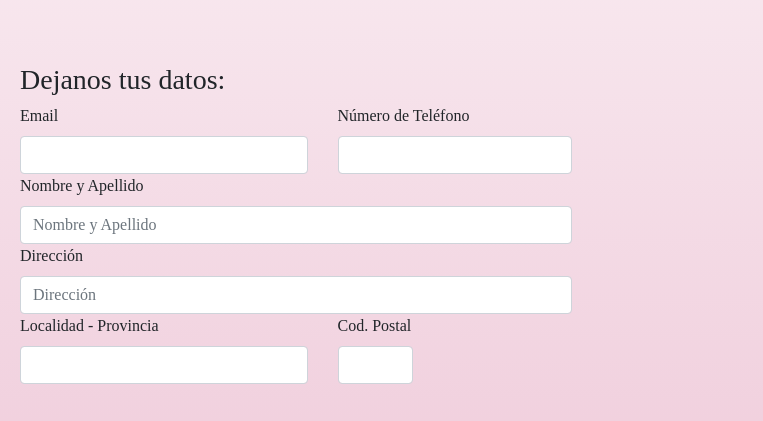
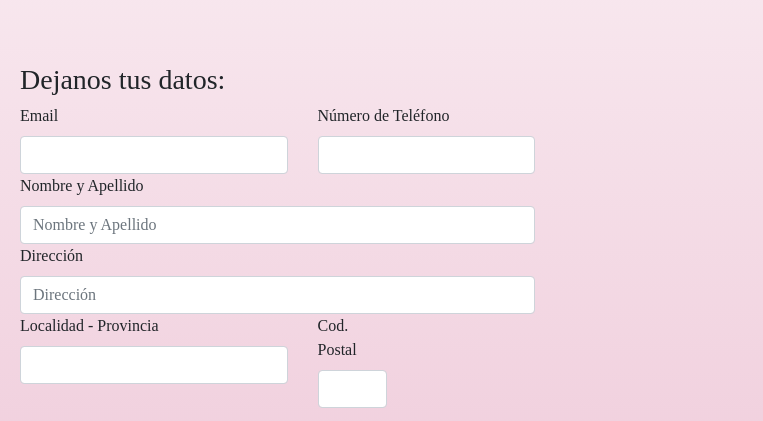
Before and after one commit to mrg3112/Proyecto-Coder, a website: page views/contacto.html in a window 1280 px wide. Shown: the part 505-926 px from the top of the page, 0-763 px from the left. Drawn offline with nearby package versions, Linux system fonts and the light colour scheme.

Commit message:
correcciones finales1

```diff
--- a/scss/_contacto.scss
+++ b/scss/_contacto.scss
@@ -13,18 +13,20 @@
     padding-bottom: 30px;
     font-size: 10x;
 }
-.formulario--contacto{
-    padding-right: 30px;
-    margin-right: 30px;
+.fomulario--contacto{
+    padding-right: 20px;
+    margin-right: 20px;
 }
 .detalleFormulario{
-    padding-left: 20px;
-    padding-top: 30px;
+    padding-left: 10px;
+    padding-top: 10px;
 }
 .ubicacionGoogle{
     display: flex;
     justify-content: center;
     padding-top: 40px;
+    padding-right: 5px;
+    padding-left: 5px;
 }
 .seleccion--servicios{
     padding-top: 40px;
--- a/views/contacto.html
+++ b/views/contacto.html
@@ -71,23 +71,23 @@
 					<h3>Dejanos tus datos:</h3>
             <div class="fomulario--contacto">
                     <form class="row g-3">
-                        <div class="col-md-6">
+                        <div class="col-lg-6 col-xs-10">
                           <label for="inputEmail4" class="form-label">Email</label>
                           <input type="email" class="form-control" id="inputEmail4">
                         </div>
-                        <div class="col-md-5">
+                        <div class="col-lg-5 col-xs-10">
                           <label for="inputPassword4" class="form-label">Número de Teléfono</label>
                           <input type="password" class="form-control" id="inputPassword4">
                         </div>
-                        <div class="col-11">
+                        <div class="col-lg-11 col-xs-10">
                           <label for="inputAddress" class="form-label">Nombre y Apellido</label>
                           <input type="text" class="form-control" id="inputAddress" placeholder="Nombre y Apellido">
                         </div>
-                        <div class="col-11">
+                        <div class="col-lg-11 col-xs-10">
                           <label for="inputAddress2" class="form-label">Dirección<nav></nav></label>
                           <input type="text" class="form-control" id="inputAddress2" placeholder="Dirección">
                         </div>
-                        <div class="col-md-6">
+                        <div class="col-lg-6 col-xs-10">
                           <label for="inputCity" class="form-label">Localidad - Provincia</label>
                           <input type="text" class="form-control" id="inputCity">
                         </div>
@@ -98,7 +98,7 @@
                             <option>...</option>
                           </select>
                         </div>-->
-                        <div class="col-md-2">
+                        <div class="col-md-2 col-xs-10">
                           <label for="inputZip" class="form-label">Cod. Postal</label>
                           <input type="text" class="form-control" id="inputZip">
                         </div>
```
Also changed, not shown: css/estilo.css.
